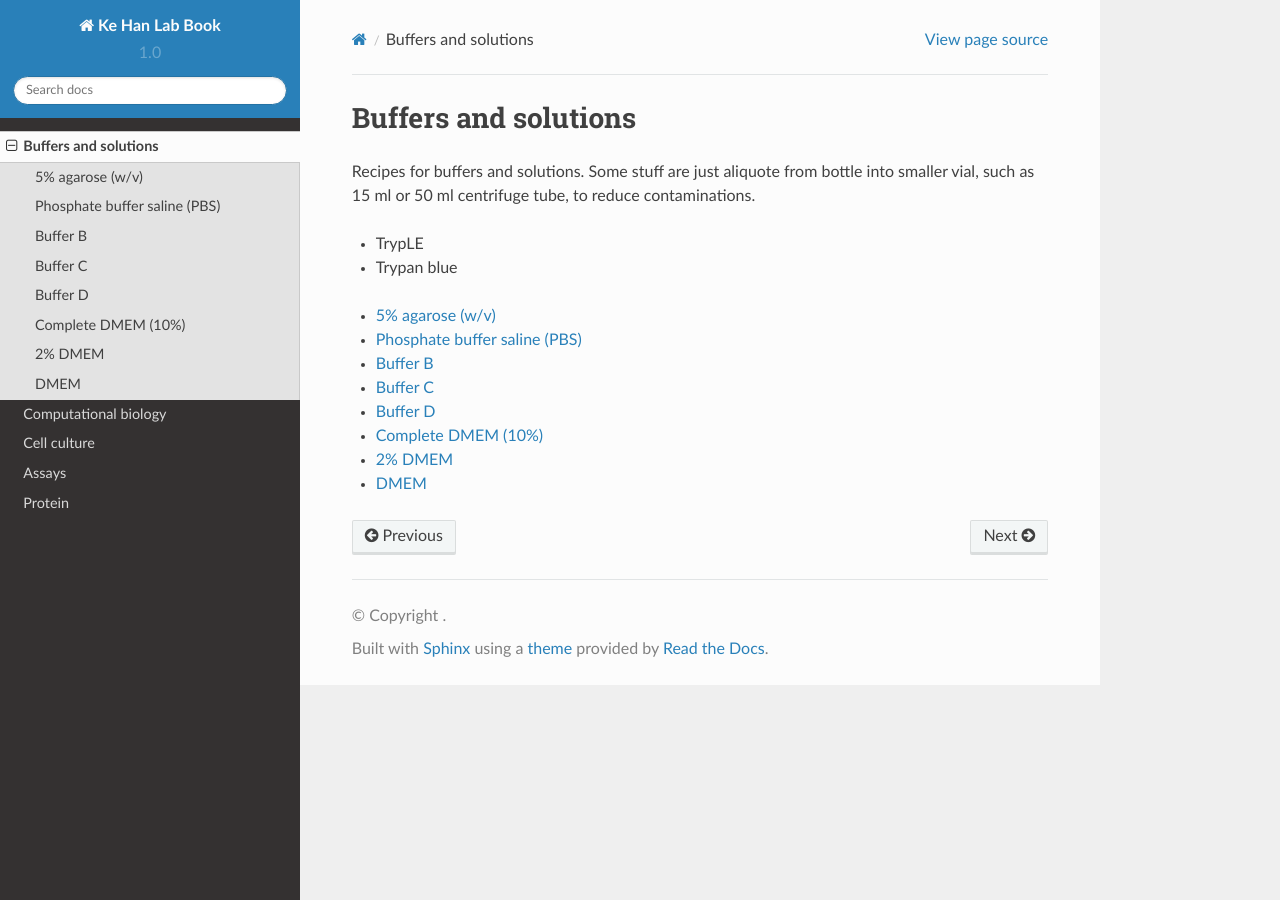
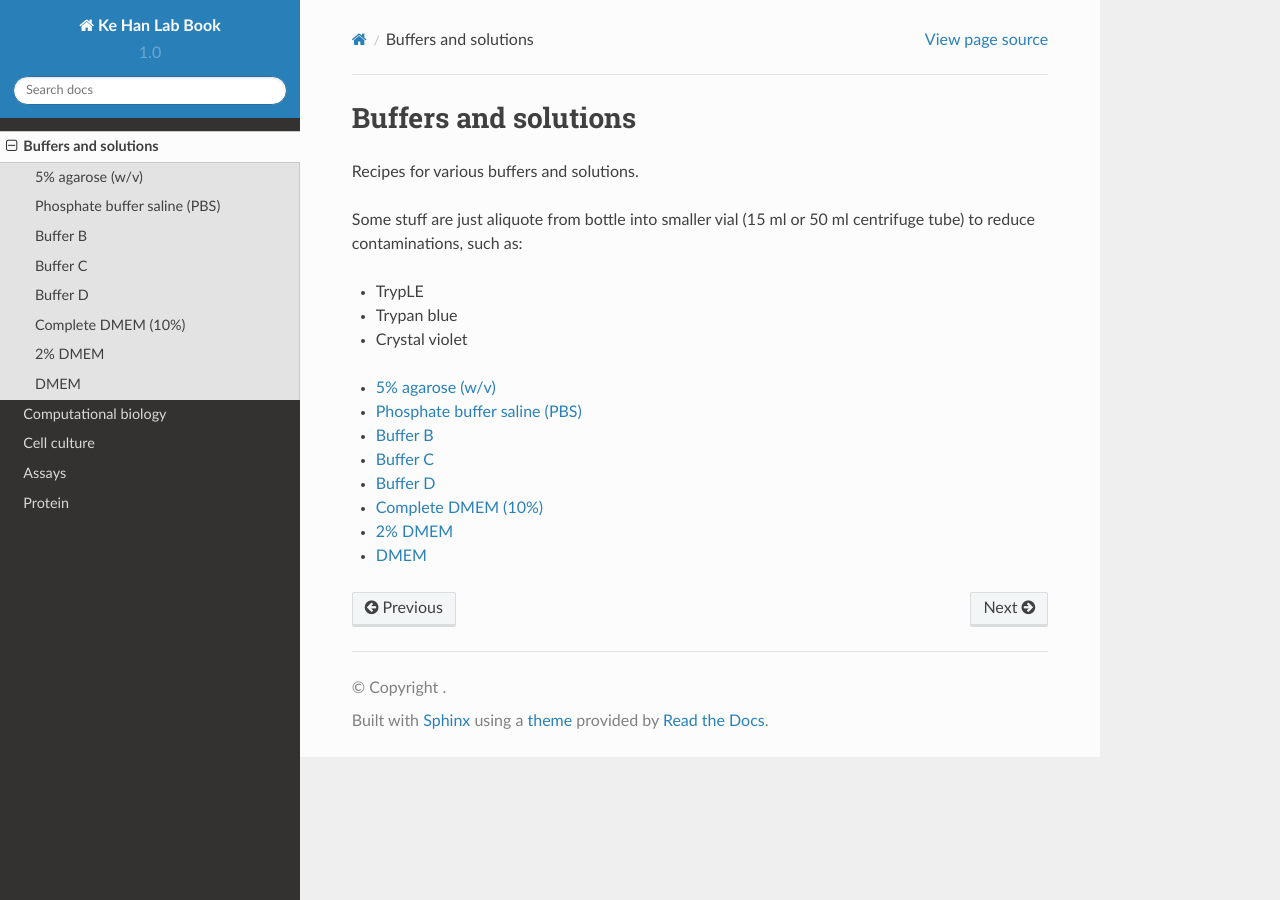
Before and after one commit to kehantan/labbook, a Sphinx documentation site: the page built from docs/buffers_solutions.rst, in a window 1280 px wide. Built offline with Sphinx 7.4.7 and the Read the Docs theme 2.0.0, drawn with Linux system fonts in a browser that asks for light colours.

Commit message:
Update buffers_solutions.rst

```diff
--- a/docs/buffers_solutions.rst
+++ b/docs/buffers_solutions.rst
@@ -1,11 +1,13 @@
 Buffers and solutions
 =====================
 
-Recipes for buffers and solutions.
-Some stuff are just aliquote from bottle into smaller vial, such as 15 ml or 50 ml centrifuge tube, to reduce contaminations.
+Recipes for various buffers and solutions.
+
+Some stuff are just aliquote from bottle into smaller vial (15 ml or 50 ml centrifuge tube) to reduce contaminations, such as:
 
 * TrypLE
 * Trypan blue
+* Crystal violet
 
 .. toctree::
    :maxdepth: 1
```
